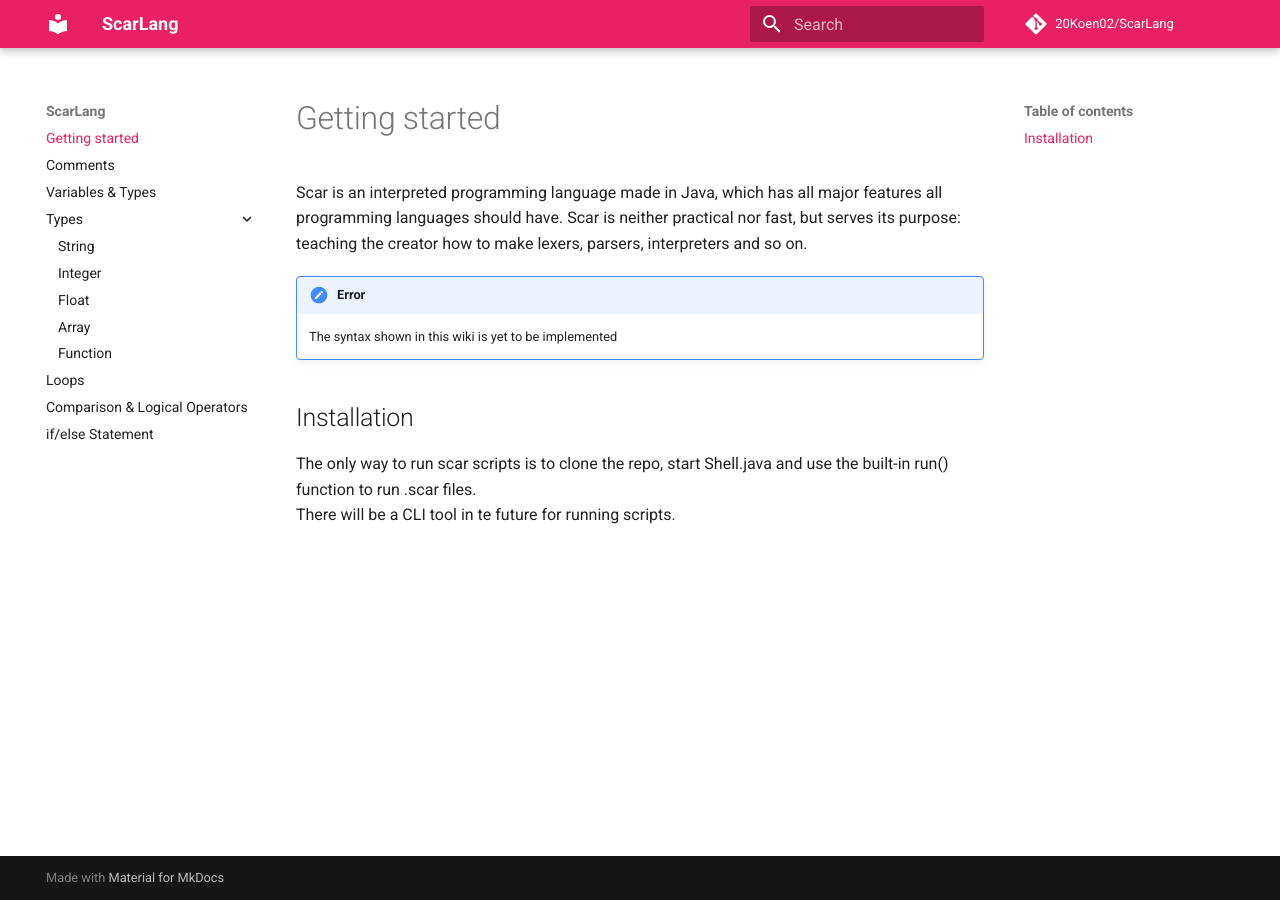
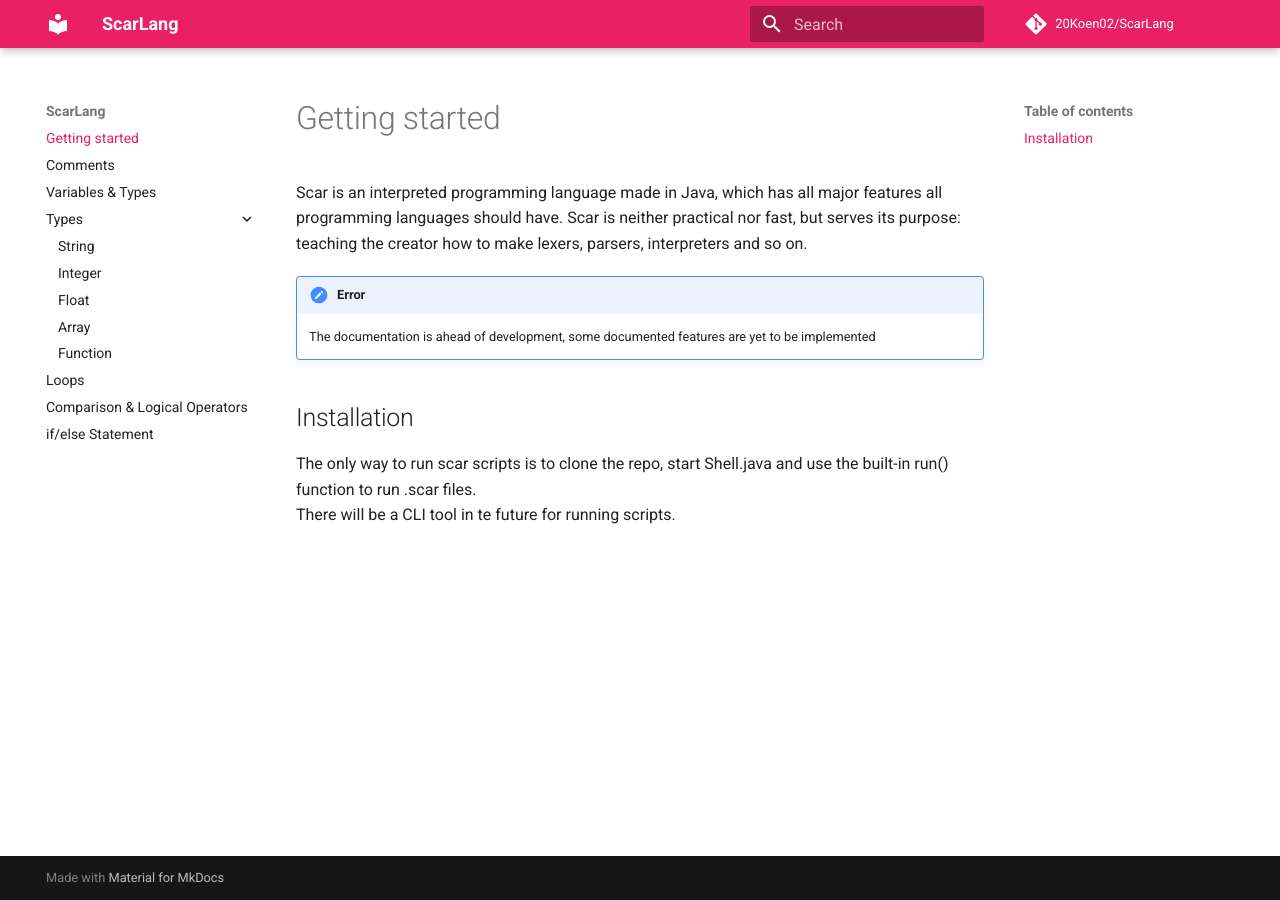
Before and after one commit to 20Koen02/ScarLang-Docs, an MkDocs documentation site: the page built from docs/index.md, in a window 1280 px wide. Built offline with MkDocs 1.6.1 and Material for MkDocs 9.7.7, drawn with Linux system fonts in a browser that asks for light colours; comment, search, counter and statistics services are not loaded.

Commit message:
Update index.md

```diff
--- a/docs/index.md
+++ b/docs/index.md
@@ -4,7 +4,7 @@ features all programming languages should have. Scar is neither practical nor fa
 but serves its purpose: teaching the creator how to make lexers, parsers, interpreters and so on.
 
 !!! error
-    The syntax shown in this wiki is yet to be implemented
+    The documentation is ahead of development, some documented features are yet to be implemented
 
 ## Installation
 The only way to run scar scripts is to clone the repo, start Shell.java and use the built-in run() function to run .scar files.
```
